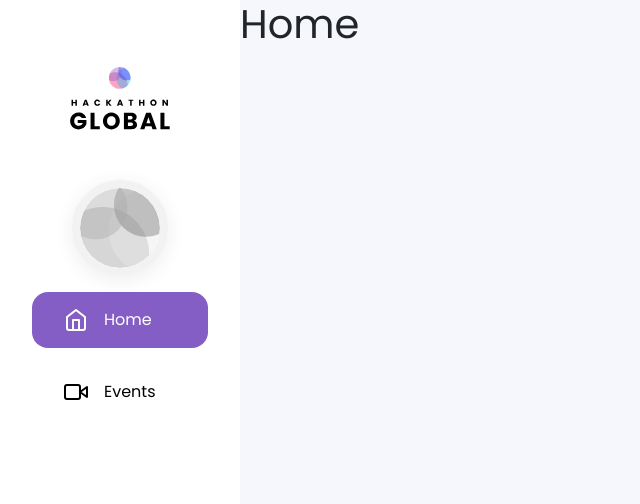
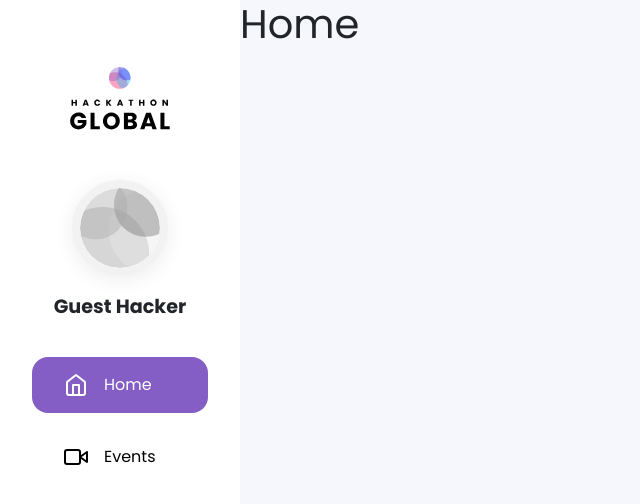
Before and after one commit to janakitti/hackathon-global, a React (Create React App) app: page / in a window 1280 px wide. Shown: the top 504 px of the page, without its empty margins (0-640 px from the left). Built offline with nearby package versions, Linux system fonts and the light colour scheme.

Commit message:
Display username on side nav

```diff
--- a/src/components/SideNav/SideNav.scss
+++ b/src/components/SideNav/SideNav.scss
@@ -13,6 +13,12 @@
   border-radius: 100em;
   border: 0.5em solid $lighter;
   box-shadow: $drop-shadow;
+}
+
+#side-nav__h1--username {
+  font-size: 1.2em;
+  font-weight: 700;
+  margin: 1em 0 2em 0;
 }
 
 .nav-link {
--- a/src/components/SideNav/SideNav.tsx
+++ b/src/components/SideNav/SideNav.tsx
@@ -22,6 +22,7 @@ const SideNav = () => {
         height={100}
       />
       <img src={user.profilePic} id="side-nav__img--pfp"></img>
+      <h1 id="side-nav__h1--username">{user.username}</h1>
       <Link to="/">
         <div
           className={
--- a/src/context/context.tsx
+++ b/src/context/context.tsx
@@ -8,7 +8,7 @@ type TStore = {
 
 const initialState: TStore = {
   user: {
-    username: "",
+    username: "Guest Hacker",
     email: "",
     type: "public",
     profilePic: "/default_pfp.svg",
--- a/src/context/reducers/UserReducer.tsx
+++ b/src/context/reducers/UserReducer.tsx
@@ -6,7 +6,7 @@ export const userReducer = (state: TUserState, action: TUserActions) => {
       return { ...action.payload };
     case UserActions.LOGOUT_USER:
       return {
-        username: "",
+        username: "Guest Hacker",
         email: "",
         type: "public",
         profilePic: "/default_pfp.svg",
```
